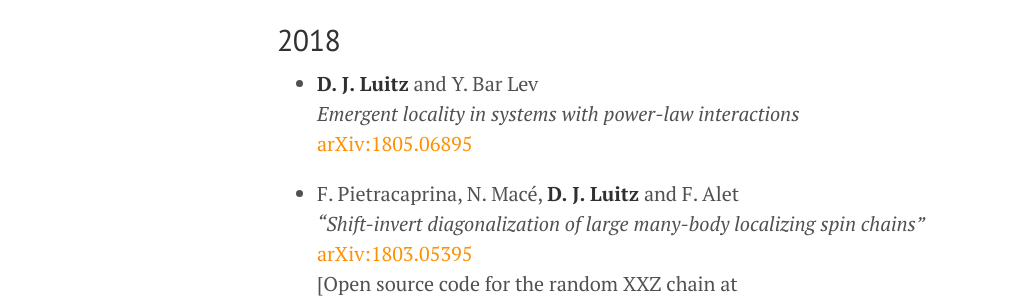
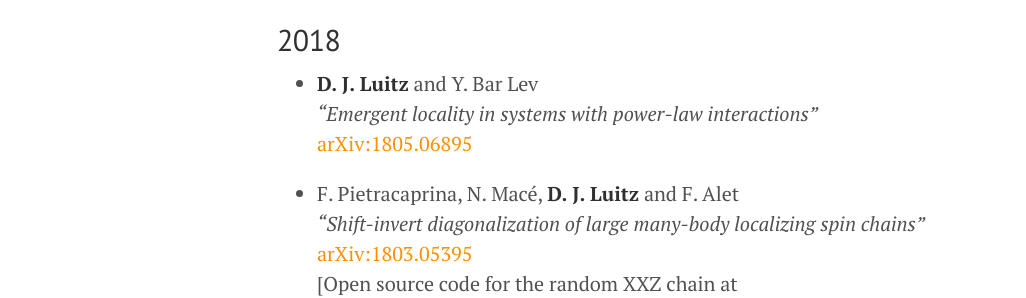
Before and after one commit to dluitz/dluitz.github.io, a Jekyll site: the page built from publications.md, in a window 1280 px wide and 900 px high. Shown: the part 281-579 px from the top of the window, without its empty margins (3-1029 px from the left). Built offline with Jekyll 4.4.1, drawn with Linux system fonts in a browser that asks for light colours.

Commit message:
[publist] fix

```diff
--- a/publications.md
+++ b/publications.md
@@ -12,7 +12,7 @@ My ORCID is [0000-0003-0099-5696](https://orcid.org/0000-0003-0099-5696).
 ----
 
 + **D. J. Luitz** and Y. Bar Lev
-*Emergent locality in systems with power-law interactions*
+*"Emergent locality in systems with power-law interactions"*
 [arXiv:1805.06895](https://arxiv.org/abs/1805.06895){:class='arxiv'}
 
 
```
